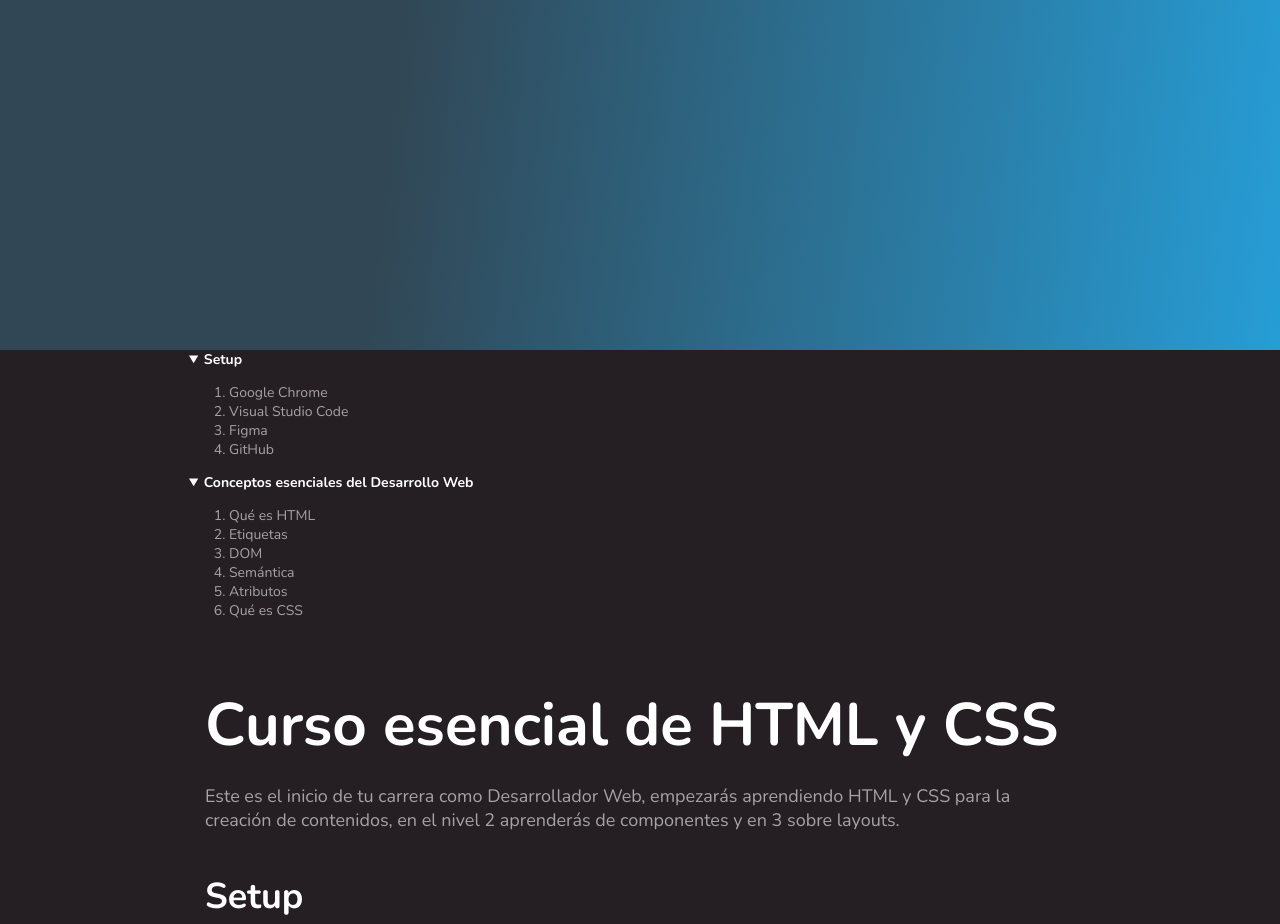
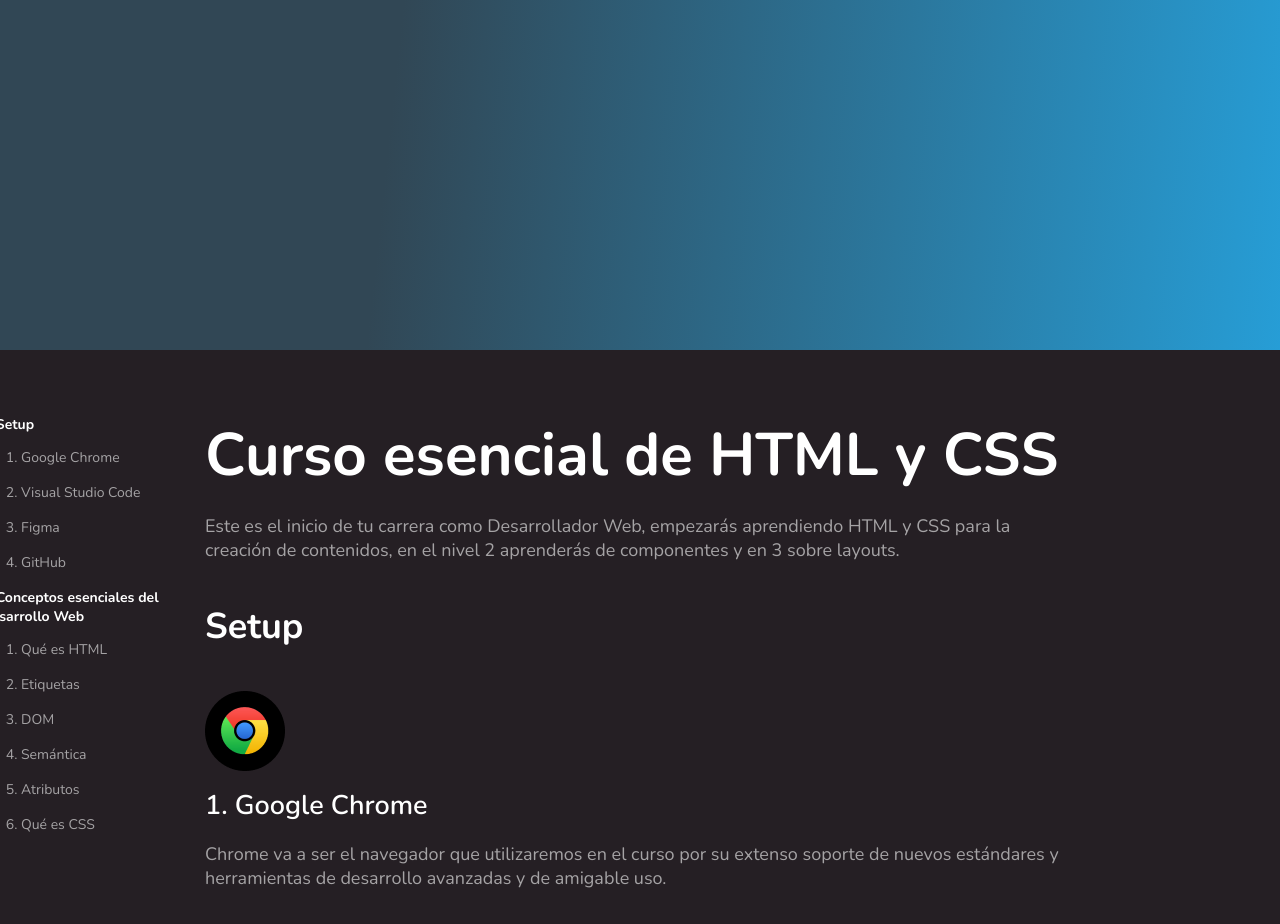
Before and after one commit to WilsonLpz412/curso-esencial-html-css, a plain HTML site: page index.html in a window 1280 px wide. Shown: the top 924 px of the page. Drawn offline with nearby package versions, Linux system fonts and the light colour scheme.

Commit message:
Position Lógicos

```diff
--- a/css/styles-logical.css
+++ b/css/styles-logical.css
@@ -52,13 +52,34 @@ a {
   color: var(--white30);
 }
 
+.header {
+  position: sticky;
+  inset-block-start: -45px;
+}
+
+.header-content {
+  position: relative;
+  inset-block-start: 65px;
+}
+
 header {
   font-size: 14px;
   color: var(--white30);
+  position: absolute;
+  /* top */
+  inset-block-start: 0;
+  /* bottom: ; */
+  /* inset-block-end: ; */
+  /* right */
+  /* inset-inline-end: ; */
+  /* left */
+  inset-inline-start: -208px;
+  inline-size: 188px;
 }
 
 header li {
   color: var(--white20);
+  margin-block-end: 16px;
 }
 
 header a {
@@ -104,13 +125,13 @@ pre {
   padding: 40px;
   overflow: auto;
   border-radius: 8px;
-  border: 10px solid red;
+  /* border: 10px solid red;
   border-inline-start: 5px solid white ;
   border-block-end: 20px solid pink;
   border-inline-end: 5px solid green;
   border: 10px solid #5551FF;
   box-shadow: -10px 10px 0 0 #ABAAF6;
-  border-radius: 50px;
+  border-radius: 50px; */
 }
 
 p {
@@ -157,6 +178,8 @@ p {
 blockquote {
   margin-block-start: 80px;
   margin-block-end: 63px;
+  margin-inline-start: 0;
+  margin-inline-end : 0;
   background-color: var(--white10);
   border-radius: 8px;
   line-height: 24px;
```
